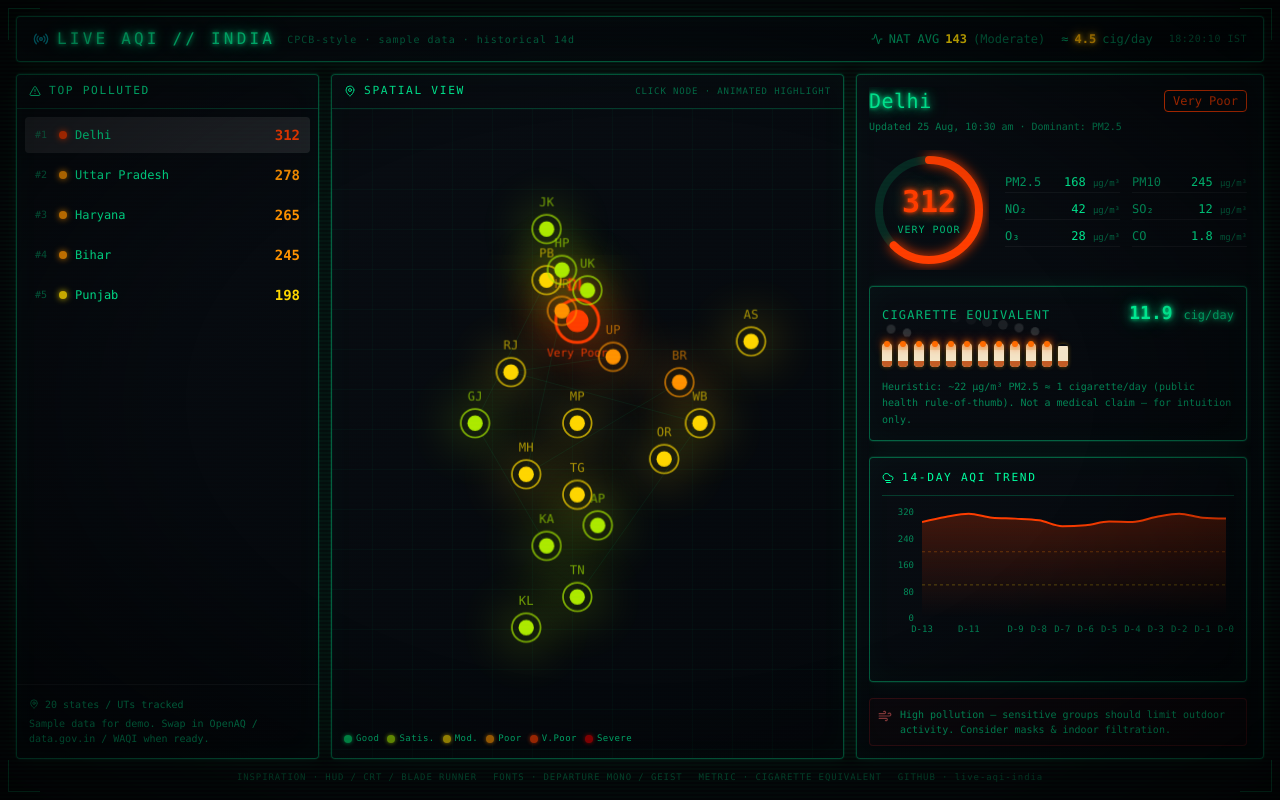
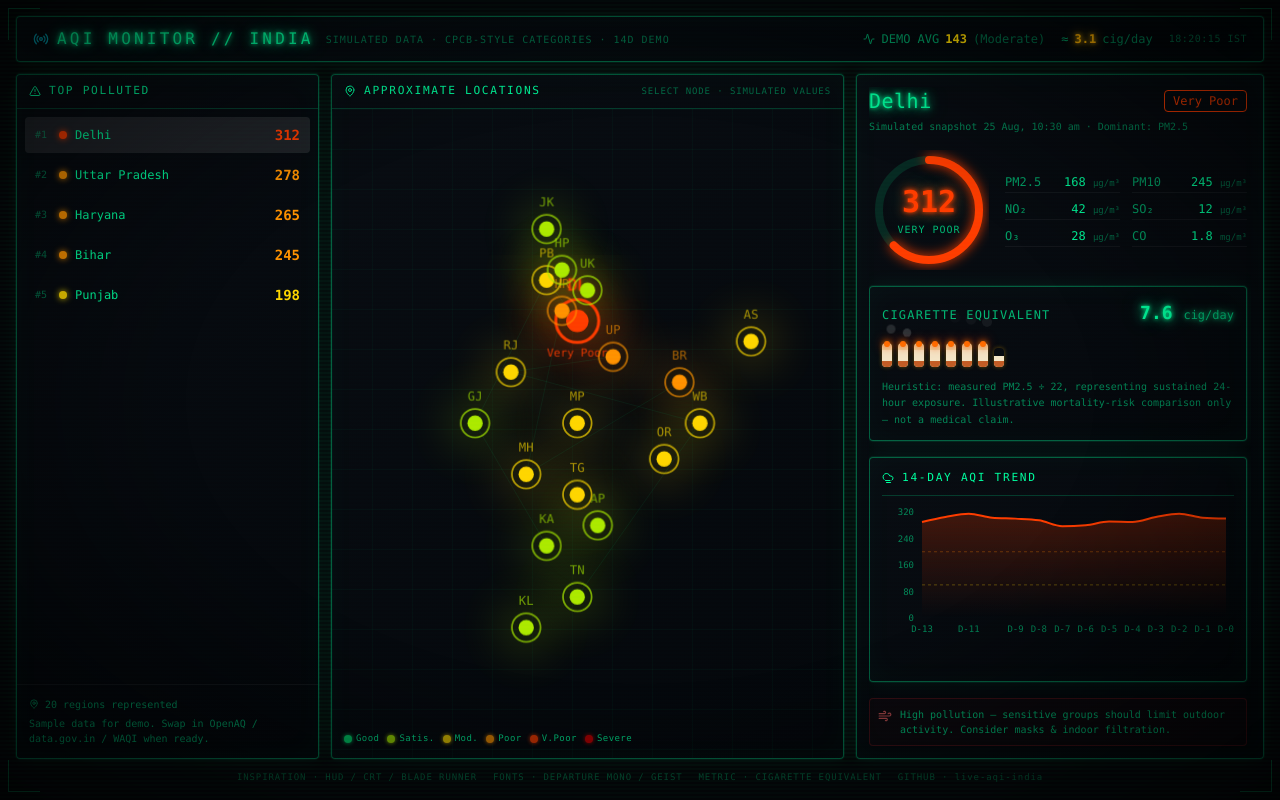
Before and after one commit to ChandanMahapatra/live-aqi-india, a React (Vite) app: page / in a window 1280 px wide. Built offline with nearby package versions, Linux system fonts and the light colour scheme.

Commit message:
Fix AQI metric accuracy, accessibility, and responsive layout

```diff
--- a/package.json
+++ b/package.json
@@ -6,7 +6,8 @@
   "scripts": {
     "dev": "vite",
     "build": "tsc -b && vite build",
-    "build:pages": "vite build",
+    "build:pages": "npm run check && vite build",
+    "check": "npm run lint && tsc -b",
     "lint": "oxlint",
     "preview": "vite preview"
   },
--- a/src/App.tsx
+++ b/src/App.tsx
@@ -1,11 +1,12 @@
-import { useMemo, useState } from 'react';
-import { motion } from 'framer-motion';
+import { useEffect, useMemo, useState } from 'react';
+import { motion, MotionConfig } from 'framer-motion';
 import {
   INDIA_STATES,
-  NATIONAL_AVG_AQI,
+  DEMO_AVG_AQI,
+  DEMO_AVG_PM25,
   getAqiColor,
   getAqiLevel,
-  aqiToCigarettes,
+  pm25ToCigarettes,
 } from './data/indiaAqi';
 import { IndiaMap } from './components/IndiaMap';
 import { StateDetail } from './components/StateDetail';
@@ -13,6 +14,12 @@ import { Activity, MapPin, Radio, AlertTriangle } from 'lucide-react';
 
 function App() {
   const [selectedId, setSelectedId] = useState<string | null>('DL');
+  const [now, setNow] = useState(() => new Date());
+
+  useEffect(() => {
+    const timer = window.setInterval(() => setNow(new Date()), 1000);
+    return () => window.clearInterval(timer);
+  }, []);
   const selected = useMemo(
     () => INDIA_STATES.find((s) => s.id === selectedId) ?? null,
     [selectedId]
@@ -23,46 +30,47 @@ function App() {
     []
   );
 
-  const nationalCigs = aqiToCigarettes(NATIONAL_AVG_AQI);
+  const demoCigs = pm25ToCigarettes(DEMO_AVG_PM25);
 
   return (
-    <div className="relative w-full h-screen overflow-hidden crt-flicker">
+    <MotionConfig reducedMotion="user">
+    <div className="relative w-full min-h-dvh lg:h-dvh lg:overflow-hidden crt-flicker">
       <div className="crt-overlay" />
       <div className="crt-vignette" />
 
-      <div className="relative z-10 h-full flex flex-col p-3 md:p-4 gap-3">
+      <div className="relative z-10 min-h-dvh lg:h-full flex flex-col p-3 md:p-4 gap-3">
         <header className="hud-panel flex flex-wrap items-center justify-between gap-3 px-4 py-2.5 rounded">
           <div className="flex items-center gap-3">
             <div className="flex items-center gap-2">
               <Radio size={16} className="glow-cyan animate-pulse" />
               <h1 className="text-sm md:text-base tracking-[0.2em] uppercase glow">
-                Live AQI // India
+                AQI Monitor // India
               </h1>
             </div>
             <span className="hidden sm:inline text-[10px] opacity-40 tracking-widest">
-              CPCB-style · sample data · historical 14d
+              SIMULATED DATA · CPCB-STYLE CATEGORIES · 14D DEMO
             </span>
           </div>
 
           <div className="flex items-center gap-4 text-xs">
             <div className="flex items-center gap-1.5">
               <Activity size={12} className="opacity-60" />
-              <span className="opacity-60">NAT AVG</span>
+              <span className="opacity-60">DEMO AVG</span>
               <span
                 className="font-bold"
-                style={{ color: getAqiColor(NATIONAL_AVG_AQI) }}
+                style={{ color: getAqiColor(DEMO_AVG_AQI) }}
               >
-                {NATIONAL_AVG_AQI}
+                {DEMO_AVG_AQI}
               </span>
-              <span className="opacity-40">({getAqiLevel(NATIONAL_AVG_AQI)})</span>
+              <span className="opacity-40">({getAqiLevel(DEMO_AVG_AQI)})</span>
             </div>
             <div className="hidden md:flex items-center gap-1.5">
               <span className="opacity-60">≈</span>
-              <span className="glow-amber font-bold">{nationalCigs.toFixed(1)}</span>
+              <span className="glow-amber font-bold">{demoCigs.toFixed(1)}</span>
               <span className="opacity-50">cig/day</span>
             </div>
             <div className="text-[10px] opacity-40 tracking-wider">
-              {new Date().toLocaleString('en-IN', {
+              {now.toLocaleString('en-IN', {
                 timeZone: 'Asia/Kolkata',
                 hour: '2-digit',
                 minute: '2-digit',
@@ -111,7 +119,7 @@ function App() {
             <div className="border-t border-white/10 p-3 text-[10px] opacity-50 space-y-1">
               <p className="flex items-center gap-1.5">
                 <MapPin size={10} />
-                {INDIA_STATES.length} states / UTs tracked
+                {INDIA_STATES.length} regions represented
               </p>
               <p>
                 Sample data for demo. Swap in OpenAQ / data.gov.in / WAQI when ready.
@@ -123,10 +131,10 @@ function App() {
             <div className="hud-panel-header px-3 py-2 flex items-center justify-between">
               <span className="flex items-center gap-2">
                 <MapPin size={12} />
-                Spatial view
+                Approximate locations
               </span>
               <span className="text-[9px] opacity-40 tracking-widest">
-                CLICK NODE · ANIMATED HIGHLIGHT
+                SELECT NODE · SIMULATED VALUES
               </span>
             </div>
             <div className="flex-1 relative">
@@ -138,7 +146,7 @@ function App() {
             </div>
           </main>
 
-          <aside className="lg:col-span-4 hud-panel rounded p-3 min-h-0 overflow-hidden">
+          <aside className="lg:col-span-4 hud-panel rounded p-3 min-h-0 overflow-visible lg:overflow-hidden">
             <StateDetail state={selected} />
           </aside>
         </div>
@@ -172,6 +180,7 @@ function App() {
         animate={{ opacity: 0.3 }}
       />
     </div>
+    </MotionConfig>
   );
 }
 
--- a/src/components/CigaretteBar.tsx
+++ b/src/components/CigaretteBar.tsx
@@ -1,13 +1,13 @@
 import { motion } from 'framer-motion';
-import { aqiToCigarettes } from '../data/indiaAqi';
+import { pm25ToCigarettes } from '../data/indiaAqi';
 
 interface Props {
-  aqi: number;
+  pm25: number;
   maxCigs?: number;
 }
 
-export function CigaretteBar({ aqi, maxCigs = 20 }: Props) {
-  const cigs = aqiToCigarettes(aqi);
+export function CigaretteBar({ pm25, maxCigs = 20 }: Props) {
+  const cigs = pm25ToCigarettes(pm25);
   const filled = Math.min(cigs, maxCigs);
   const full = Math.floor(filled);
   const partial = filled - full;
@@ -71,8 +71,8 @@ export function CigaretteBar({ aqi, maxCigs = 20 }: Props) {
       </div>
 
       <p className="text-[10px] opacity-50 leading-relaxed">
-        Heuristic: ~22 µg/m³ PM2.5 ≈ 1 cigarette/day (public health rule-of-thumb).
-        Not a medical claim — for intuition only.
+        Heuristic: measured PM2.5 ÷ 22, representing sustained 24-hour exposure.
+        Illustrative mortality-risk comparison only — not a medical claim.
       </p>
     </div>
   );
--- a/src/components/HistoricalChart.tsx
+++ b/src/components/HistoricalChart.tsx
@@ -7,6 +7,7 @@ import {
   YAxis,
   ReferenceLine,
 } from 'recharts';
+import { useReducedMotion } from 'framer-motion';
 import { getAqiColor } from '../data/indiaAqi';
 
 interface Props {
@@ -15,6 +16,7 @@ interface Props {
 }
 
 export function HistoricalChart({ history, currentAqi }: Props) {
+  const prefersReducedMotion = useReducedMotion();
   const data = history.map((aqi, i) => ({
     day: `D-${history.length - 1 - i}`,
     aqi,
@@ -64,6 +66,7 @@ export function HistoricalChart({ history, currentAqi }: Props) {
             strokeWidth={2}
             fill="url(#aqiFill)"
             animationDuration={800}
+            isAnimationActive={!prefersReducedMotion}
           />
         </AreaChart>
       </ResponsiveContainer>
--- a/src/components/IndiaMap.tsx
+++ b/src/components/IndiaMap.tsx
@@ -57,7 +57,16 @@ export function IndiaMap({ states, selectedId, onSelect }: Props) {
             <g
               key={s.id}
               className="cursor-pointer state-highlight"
+              role="button"
+              tabIndex={0}
+              aria-label={`${s.name}: AQI ${s.aqi}, ${level}`}
               onClick={() => onSelect(s.id)}
+              onKeyDown={(event) => {
+                if (event.key === 'Enter' || event.key === ' ') {
+                  event.preventDefault();
+                  onSelect(s.id);
+                }
+              }}
               style={{ color }}
             >
               <motion.circle
--- a/src/components/StateDetail.tsx
+++ b/src/components/StateDetail.tsx
@@ -21,7 +21,7 @@ export function StateDetail({ state }: Props) {
           animate={{ opacity: 1, x: 0 }}
           exit={{ opacity: 0, x: -12 }}
           transition={{ duration: 0.25 }}
-          className="h-full flex flex-col gap-4 overflow-y-auto pr-1"
+          className="lg:h-full flex flex-col gap-4 overflow-visible lg:overflow-y-auto pr-1"
         >
           <div>
             <div className="flex items-center justify-between">
@@ -37,7 +37,7 @@ export function StateDetail({ state }: Props) {
               </span>
             </div>
             <p className="text-[10px] opacity-50 mt-1">
-              Updated {formatTime(state.lastUpdated)} · Dominant: {state.dominant}
+              Simulated snapshot {formatTime(state.lastUpdated)} · Dominant: {state.dominant}
             </p>
           </div>
 
@@ -63,7 +63,7 @@ export function StateDetail({ state }: Props) {
           </div>
 
           <div className="hud-panel p-3 rounded">
-            <CigaretteBar aqi={state.aqi} />
+            <CigaretteBar pm25={state.pm25} />
           </div>
 
           <div className="hud-panel p-3 rounded flex-1 min-h-[160px]">
@@ -94,7 +94,7 @@ export function StateDetail({ state }: Props) {
           <Droplets size={32} className="opacity-40" />
           <p className="text-sm tracking-widest uppercase">Select a state</p>
           <p className="text-xs max-w-[200px]">
-            Click any node on the map to inspect live AQI, pollutants & history.
+            Select any node to inspect simulated AQI, pollutants and history.
           </p>
         </motion.div>
       )}
--- a/src/data/indiaAqi.ts
+++ b/src/data/indiaAqi.ts
@@ -42,16 +42,9 @@ export function getAqiColor(aqi: number): string {
   return '#d50000';
 }
 
-/** ~22 µg/m³ PM2.5 ≈ 1 cigarette/day (public-health heuristic) */
-export function aqiToCigarettes(aqi: number): number {
-  let pm25Approx: number;
-  if (aqi <= 50) pm25Approx = aqi * 0.6;
-  else if (aqi <= 100) pm25Approx = 30 + (aqi - 50) * 0.6;
-  else if (aqi <= 200) pm25Approx = 60 + (aqi - 100) * 0.9;
-  else if (aqi <= 300) pm25Approx = 150 + (aqi - 200) * 1.0;
-  else if (aqi <= 400) pm25Approx = 250 + (aqi - 300) * 1.0;
-  else pm25Approx = 350 + (aqi - 400) * 1.5;
-  return Math.max(0, Math.round((pm25Approx / 22) * 10) / 10);
+/** ~22 µg/m³ PM2.5 ≈ 1 cigarette/day for sustained 24-hour exposure. */
+export function pm25ToCigarettes(pm25: number): number {
+  return Math.max(0, Math.round((pm25 / 22) * 10) / 10);
 }
 
 function hist(base: number): number[] {
@@ -83,6 +76,10 @@ export const INDIA_STATES: StateAqi[] = [
   { id: 'UK', name: 'Uttarakhand', code: 'UK', aqi: 72, pm25: 32, pm10: 58, no2: 12, so2: 5, o3: 30, co: 0.5, dominant: 'PM2.5', lastUpdated: '2026-08-25T09:35:00+05:30', x: 50, y: 22, history: hist(70) },
 ];
 
-export const NATIONAL_AVG_AQI = Math.round(
-  INDIA_STATES.reduce((sum, s) => sum + s.aqi, 0) / INDIA_STATES.length
+/** Unweighted averages across the simulated regions; not official national figures. */
+export const DEMO_AVG_AQI = Math.round(
+  INDIA_STATES.reduce((sum, state) => sum + state.aqi, 0) / INDIA_STATES.length
 );
+
+export const DEMO_AVG_PM25 =
+  INDIA_STATES.reduce((sum, state) => sum + state.pm25, 0) / INDIA_STATES.length;
--- a/src/index.css
+++ b/src/index.css
@@ -26,11 +26,21 @@ html, body, #root {
   margin: 0;
   padding: 0;
   width: 100%;
-  height: 100%;
-  overflow: hidden;
+  min-height: 100%;
   background: var(--bg-deep);
   color: var(--crt-green);
   font-family: var(--mono);
+}
+
+body {
+  overflow-x: hidden;
+  overflow-y: auto;
+}
+
+@media (min-width: 1024px) {
+  body {
+    overflow: hidden;
+  }
 }
 
 .crt-overlay {
@@ -150,7 +160,9 @@ html, body, #root {
 }
 
 .state-highlight:hover,
+.state-highlight:focus-visible,
 .state-highlight.active {
+  outline: none;
   transform: translateZ(12px) scale(1.03);
   filter: brightness(1.25) drop-shadow(0 0 12px currentColor);
 }
@@ -161,3 +173,15 @@ html, body, #root {
     linear-gradient(90deg, rgba(0, 255, 159, 0.03) 1px, transparent 1px);
   background-size: 40px 40px;
 }
+
+
+@media (prefers-reduced-motion: reduce) {
+  *,
+  *::before,
+  *::after {
+    animation-duration: 0.01ms !important;
+    animation-iteration-count: 1 !important;
+    transition-duration: 0.01ms !important;
+    scroll-behavior: auto !important;
+  }
+}
```
